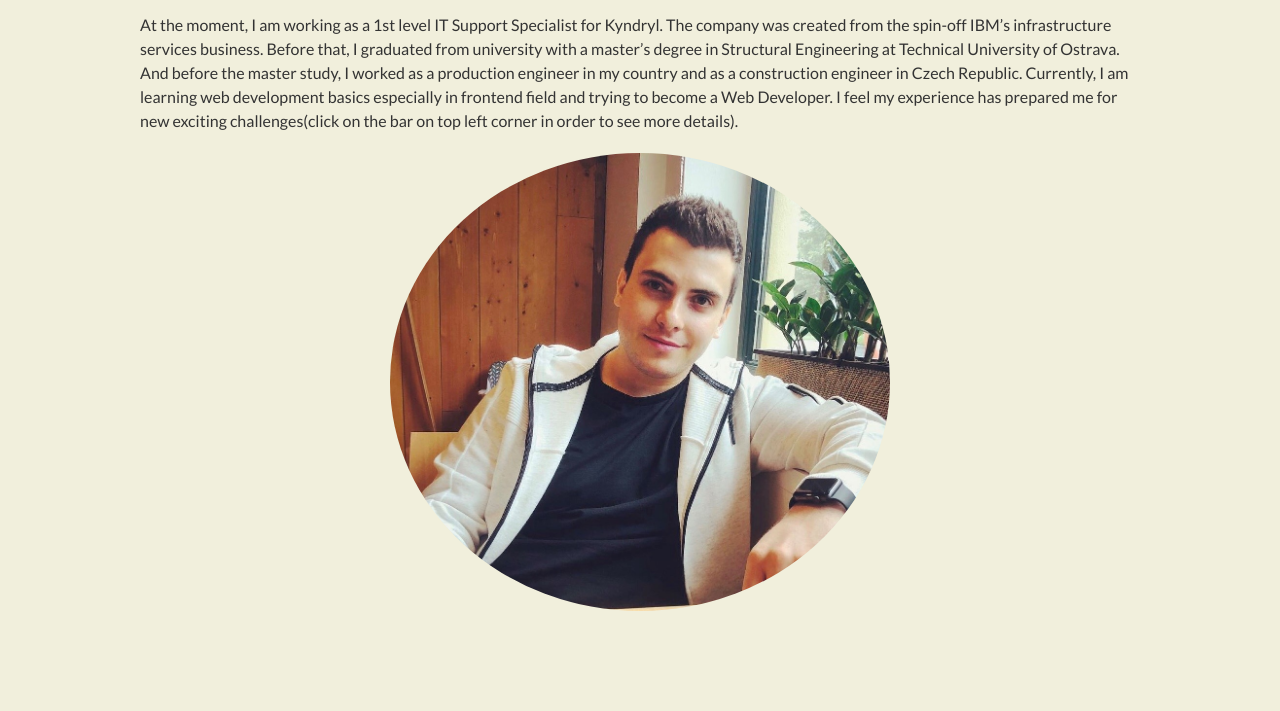
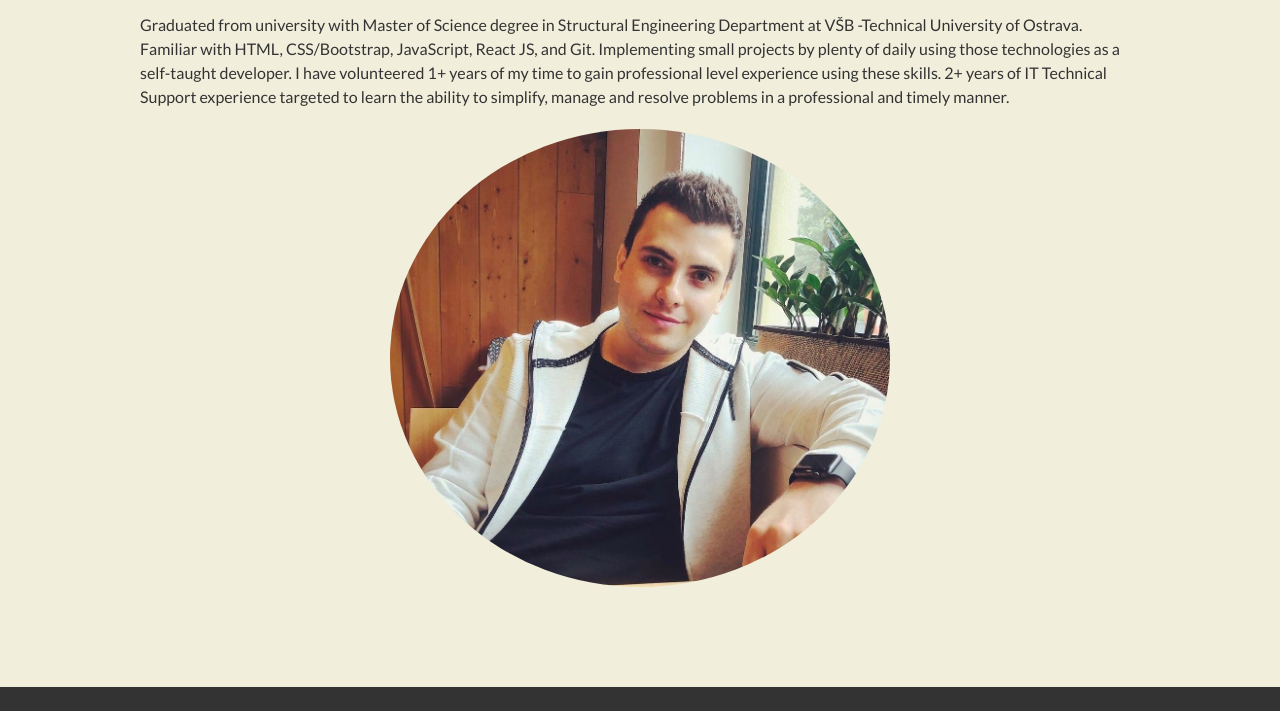
Before and after one commit to Acarjs/AboutMe, a plain HTML site: page index.html in a window 1280 px wide. Shown: the part 161-872 px from the top of the page. After the commit the page ends 848 px from the top, so only its background shows below. Drawn offline with Linux system fonts and the light colour scheme.

Commit message:
Update index.html

```diff
--- a/index.html
+++ b/index.html
@@ -33,16 +33,12 @@
         <h1>About me</h1>
         <small>Anil Acar</small>
         <p>
-          At the moment, I am working as a 1st level IT Support Specialist for
-          Kyndryl. The company was created from the spin-off IBM’s
-          infrastructure services business. Before that, I graduated from
-          university with a master’s degree in Structural Engineering at
-          Technical University of Ostrava. And before the master study, I worked
-          as a production engineer in my country and as a construction engineer
-          in Czech Republic. Currently, I am learning web development basics
-          especially in frontend field and trying to become a Web Developer. I
-          feel my experience has prepared me for new exciting challenges(click
-          on the bar on top left corner in order to see more details).
+          Graduated from university with Master of Science degree in Structural Engineering Department at VŠB -Technical University of Ostrava.
+
+          Familiar with HTML, CSS/Bootstrap, JavaScript, React JS, and Git. Implementing small projects by plenty of daily using those technologies as a self-taught developer. I have volunteered 1+ years of my time to gain professional level experience using these skills.
+
+          2+ years of IT Technical Support experience targeted to learn the ability to simplify, manage and resolve problems in a professional and timely manner.
+
         </p>
 
         <img src="./anil.jpg" alt="Anil's image" />
@@ -53,7 +49,7 @@
       <ul>
         <li>
           <i class="fa-solid fa-file-pdf"></i>
-          <a href="./Anil-Acar-CV.pdf" target="_blank">My CV</a>
+          <a href="./Resume.pdf" target="_blank">My CV</a>
         </li>
         <!-- <li><i class="fas fa-user-alt"></i>ABOUT</li> -->
         <li>
```
